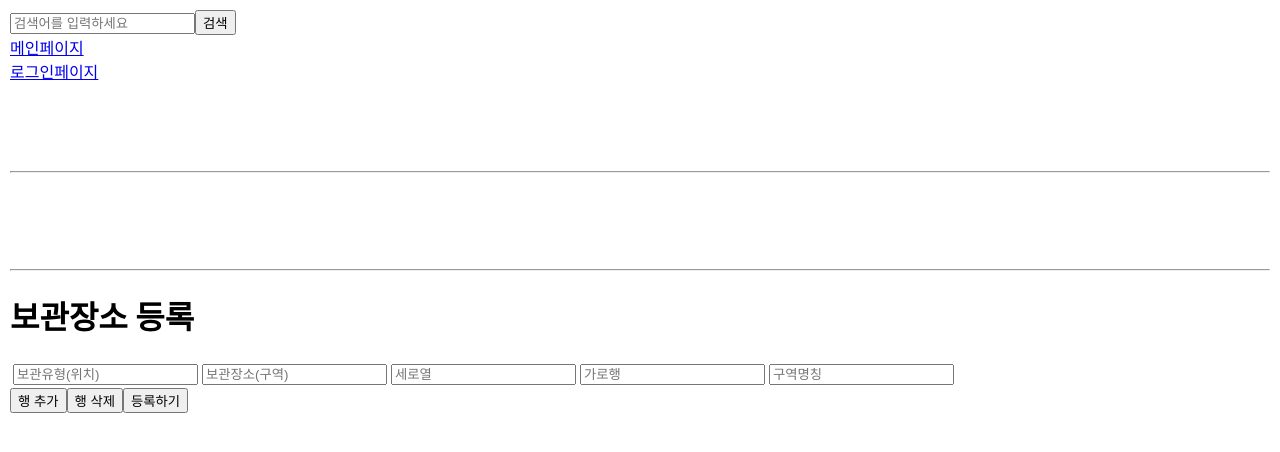
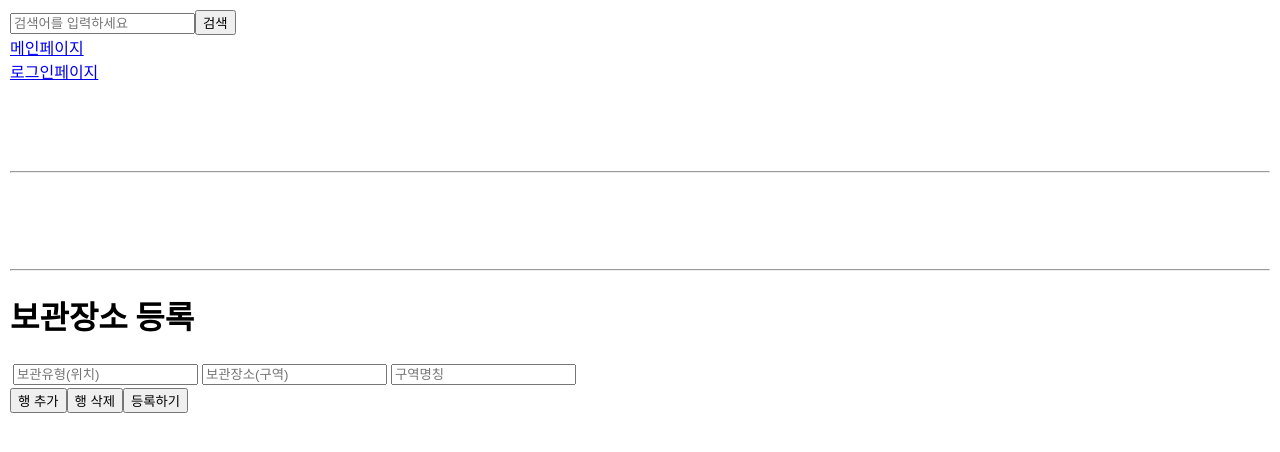
Before and after one commit to JeongRimKim/SSGTARBUCKS_BACK_FE, a React (Create React App) app: page /location/new in a window 1280 px wide. Shown: the top 452 px of the page. Built offline with nearby package versions, Linux system fonts and the light colour scheme.

Commit message:
feat : 장소등록QR추가

```diff
--- a/src/components/RegisterLocationForm.js
+++ b/src/components/RegisterLocationForm.js
@@ -40,7 +40,7 @@ function RegisterLocationForm() {
         return;
       }
 
-      if (!/^[가-힣]+$/.test(row.location_area) || !/^[가-힣]+$/.test(row.location_section_name) || !/^[0-9]+$/.test(row.location_column) || !/^[0-9]+$/.test(row.location_row)) {
+      if (!/^[가-힣]+$/.test(row.location_area) || !/^[가-힣]+$/.test(row.location_section_name) ) {
         console.warn('입력 형식이 올바르지 않습니다.');
         event.preventDefault(); // 폼 전송 방지
         return;
@@ -54,8 +54,6 @@ function RegisterLocationForm() {
       return {
         location_area: row.location_area,
         location_section_name: row.location_section_name,
-        location_column: row.location_column,
-        location_row: row.location_row,
         location_alias: row.location_alias,
       };
     });
@@ -78,12 +76,6 @@ function RegisterLocationForm() {
                   <input name="location_section_name" type="text" value={row.location_section_name} onChange={(e) => handleInputChange(index, 'location_section_name', e.target.value)} placeholder="보관장소(구역)" />
                 </td>
                 <td>
-                  <input name="location_column" type="text" value={row.location_column} onChange={(e) => handleInputChange(index, 'location_column', e.target.value)} placeholder="세로열" />
-                </td>
-                <td>
-                  <input name="location_row" type="text" value={row.location_row} onChange={(e) => handleInputChange(index, 'location_row', e.target.value)} placeholder="가로행" />
-                </td>
-                <td>
                   <input name="location_alias" type="text" value={row.location_alias} onChange={(e) => handleInputChange(index, 'location_alias', e.target.value)} placeholder="구역명칭" />
                 </td>
               </tr>
--- a/src/pages/RegisterLocationPage.js
+++ b/src/pages/RegisterLocationPage.js
@@ -64,20 +64,16 @@ export async function action({ request }) {
 
   const location_area = data.getAll("location_area");
   const location_section_name = data.getAll("location_section_name");
-  const location_column = data.getAll("location_column");
-  const location_row = data.getAll("location_row");
   const location_alias = data.getAll("location_alias");
-  console.log(location_area,location_section_name,location_column,location_row,location_alias);
+  console.log(location_area,location_section_name,location_alias);
 
   const jsonDataArray = location_area.map((_, index) => ({
     location_area: getLocationArea(location_area[index]),
-    location_section_name:  getLocationSection(location_section_name[index])+"1",
-    location_section:location_section_name[index],
-    location_column: location_column[index],
-    location_row: location_row[index],
+    location_section_name: location_section_name[index],
+    location_section: getLocationSection(location_section_name[index]),
     location_alias: location_alias[index],
-    location_code : `${getLocationArea(location_area[index])}-${getLocationSection(location_section_name[index])}1-${location_column[index].toString().padStart(2, '0')}-${location_row[index].toString().padStart(2, '0')}`
-  }));
+    branch_id:branch_id
+    }));
 
 
   console.log("jsonDataArray>>",jsonDataArray);
@@ -86,7 +82,7 @@ export async function action({ request }) {
   try {
     const response = await axios({
       method: "post",
-      url: 'http://localhost:8000/api/v1/qrcode/branch/location/new',
+      url: 'http://localhost:8000/api/v1/branch/location/new',
       headers: {
         'Content-Type': 'application/json',
         'jwtauthtoken': token,
```
Also changed, not shown: 1 other file (tests, documents, lock files or other folders).
